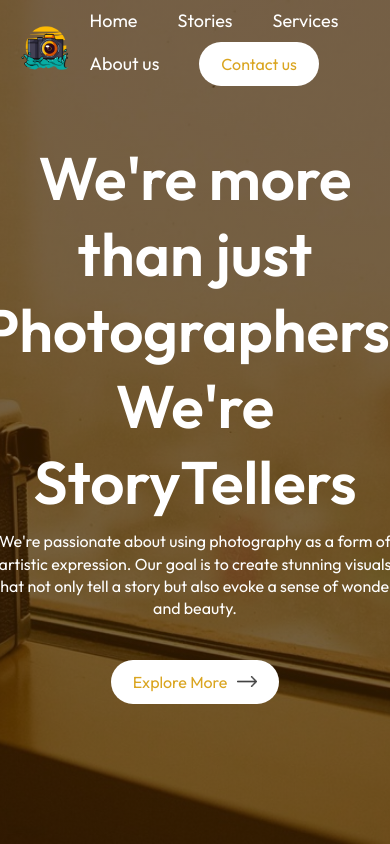
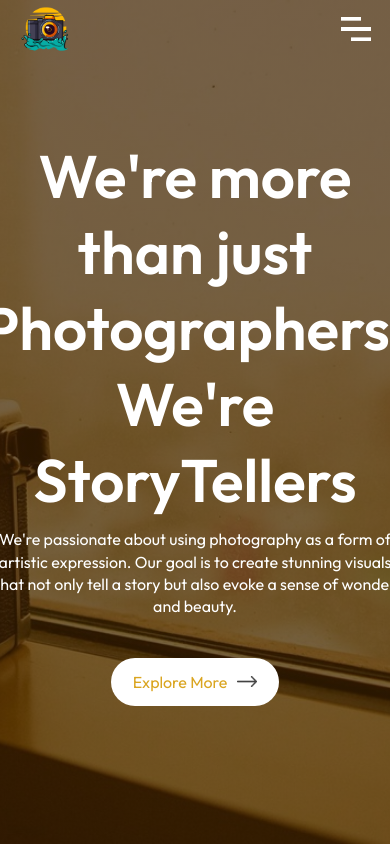
Before and after one commit to iam-dev-deva/arcee-clicks-web, a React (Vite) app: page / in a window 390 px wide. Shown: the top 844 px of the page. Built offline with nearby package versions, Linux system fonts and the light colour scheme.

Commit message:
responsive fixing

```diff
--- a/package.json
+++ b/package.json
@@ -11,7 +11,8 @@
   },
   "dependencies": {
     "react": "^18.3.1",
-    "react-dom": "^18.3.1"
+    "react-dom": "^18.3.1",
+    "react-scroll": "^1.9.0"
   },
   "devDependencies": {
     "@eslint/js": "^9.9.0",
--- a/src/App.jsx
+++ b/src/App.jsx
@@ -7,6 +7,7 @@ import About from './components/About/About'
 import Album from './components/Album/Album'
 import Testimonials from './components/Testimonials/testimonials'
 import Contact from './components/Contact/Contact'
+import Footer from './components/Footer/Footer'
 
 const App = () => {
   return (
@@ -23,6 +24,7 @@ const App = () => {
         <Testimonials/>
         <Title subTitle='Contact Us' title='Get in Touch' />
         <Contact/>
+        <Footer/>
         </div>
 
     </div>
--- a/src/components/Album/Album.css
+++ b/src/components/Album/Album.css
@@ -1,5 +1,5 @@
 .album{
-    margin: 80px auto;
+    margin: 40px auto;
     width: 90%;
     text-align: center;
 }
--- a/src/components/Contact/Contact.jsx
+++ b/src/components/Contact/Contact.jsx
@@ -7,6 +7,31 @@ import location_icon from '../../assets/location-icon.png'
 import white_arrow from '../../assets/white-arrow.png'
 
 const Contact = () => {
+  const [result, setResult] = React.useState("");
+
+  const onSubmit = async (event) => {
+    event.preventDefault();
+    setResult("Sending....");
+    const formData = new FormData(event.target);
+
+    formData.append("access_key", "e2c9cdd6-9f89-4f0c-bb77-c8cf3112964e");
+
+    const response = await fetch("https://api.web3forms.com/submit", {
+      method: "POST",
+      body: formData
+    });
+
+    const data = await response.json();
+
+    if (data.success) {
+      // setResult("Form Submitted Successfully");
+      setResult(response.message);
+      event.target.reset();
+    } else {
+      console.log("Error", data);
+      setResult(data.message);
+    }
+  };
   return (
     <div className='contact'>
         <div className="contact-col">
@@ -24,7 +49,7 @@ const Contact = () => {
                   </ul>
         </div>
         <div className="contact-col">
-            <form action="">
+            <form onSubmit={onSubmit}>
                 <label>Your Name</label>
                 <input type="text" name="name" placeholder="Enter your name" required/>
                 <label>Email</label>
@@ -35,7 +60,7 @@ const Contact = () => {
                 <textarea name="message" rows="6" placeholder="Enter your message" required/>
                 <button type="submit" className='btn dark-btn'>Submit Now <img src={white_arrow} alt="" /></button>
             </form>
-            <span></span>
+            <span>{result}</span>
         </div>
 
     </div>
--- /dev/null
+++ b/src/components/Footer/Footer.jsx
@@ -0,0 +1,17 @@
+import React from 'react'
+import './Footer.css'
+
+const Footer = () => {
+  return (
+    <div className='footer'>
+        <p>© 2024 Arcee Photography. All rights reserved.</p>
+        <ul>
+            <li>Terms of Service</li>
+            <li>Privacy Policy</li>
+        </ul>
+
+    </div>
+  )
+}
+
+export default Footer
--- /dev/null
+++ b/src/components/Footer/footer.css
@@ -0,0 +1,13 @@
+.footer{
+    margin: 10px auto;
+    display: flex;
+    align-items: center;
+    justify-content: space-between;
+    border-top: 1px solid #797979;
+    padding: 15px 0;
+}
+.footer ul li{
+    list-style: none;
+    display: inline-block;
+    margin-left: 20px;
+}
--- a/src/components/nav-bar/nav-bar.css
+++ b/src/components/nav-bar/nav-bar.css
@@ -25,3 +25,53 @@ nav ul li{
     transition: 0.5s;
 
 }
+.menu-icon{
+    display: none;
+}
+
+/* ----- media query -----*/
+@media (max-width:1000px){
+    /* .logo{
+        width: 100px;
+    } */
+    nav ul li{
+       margin: 10px 15px;
+    }
+
+}
+@media (max-width:840px){
+    /* .logo{
+        width: 100px;
+    } */
+
+
+    .menu-icon{
+        display: block;
+        width: 30px;
+        cursor: pointer;
+    }
+    nav{
+       margin: 15px 0;
+       transition: 0.5s;
+       top: -15px;
+    }
+    nav ul{
+        position: fixed;
+        top: 0;
+        right: 0;
+        background:#a07821 ;
+        z-index: -1;
+        width: 200px;
+        padding-top: 70px;
+        transition: 0.5s;
+        bottom: 0;
+    }
+    nav ul li{
+        display: block;
+        margin: 25px 40px;
+    }
+    .hide-mobile-menu{
+        right: -200px;
+    }
+
+}
--- a/src/components/nav-bar/nav-bar.jsx
+++ b/src/components/nav-bar/nav-bar.jsx
@@ -1,27 +1,35 @@
 import React, { useEffect, useState } from 'react'
 import './nav-bar.css'
 import logo from '../../assets/logo.png'
+import menu_icon from '../../assets/menu-icon.png'
+import { Link, Button, Element, Events, animateScroll as scroll, scrollSpy } from 'react-scroll';
 
 const NavBar = () => {
 
-  const [sticky,setSticky]=useState(false);
+  const [sticky, setSticky] = useState(false);
 
-  useEffect(()=>{
-    window.addEventListener('scroll',()=>{
+  useEffect(() => {
+    window.addEventListener('scroll', () => {
       window.scrollY > 500 ? setSticky(true) : setSticky(false);
     })
-  },[])
+  }, [])
+  const [mobileMenu, setMobileMenu] = useState(false);
+  const toggleMenu = () => {
+    mobileMenu ? setMobileMenu(false) : setMobileMenu(true);
+  }
 
   return (
-    <nav className={`container  ${sticky? `dark-nav` : ''}`} >
-        <img className='logo' src={logo} alt="" />
-        <ul>
-            <li>Home</li>
-            <li>Stories</li>
-            <li>Services</li>
-            <li>About us</li>
-            <li><button className='btn'>Contact us</button></li>
-        </ul>
+    <nav className={`container  ${sticky ? `dark-nav` : ''}`} >
+      <img className='logo' src={logo} alt="" />
+      <ul className={mobileMenu?'':'hide-mobile-menu'}>
+        <li><Link to='hero' smooth={true} offset={0} duration={500}>Home</Link></li>
+        <li><Link to='stories' smooth={true} offset={-250} duration={800}>Stories</Link></li>
+        <li><Link to='about' smooth={true} offset={-150} duration={800}>About us</Link></li>
+        <li><Link to='album' smooth={true} offset={-180} duration={800}>Album</Link></li>
+        <li><Link to='testimonials' smooth={true} offset={-220} duration={800}>Testimonials</Link></li>
+        <li><Link className='btn' to='contact' smooth={true} offset={-220} duration={800}>Contact us</Link></li>
+      </ul>
+      <img src={menu_icon} alt="" className='menu-icon' onClick={toggleMenu} />
     </nav>
   )
 }
--- a/src/index.css
+++ b/src/index.css
@@ -40,3 +40,14 @@ a{
     background-color:#a07e21 ;
     color: #fff;
 }
+
+/* ----- media query -----*/
+@media (max-width:1200px){
+    .container{
+        padding-left: 5%;
+        padding-right: 5%;
+    }
+    .btn{
+        padding: 14px 22px;
+    }
+}
```
Also changed, not shown: 1 other file (tests, documents, lock files or other folders).
